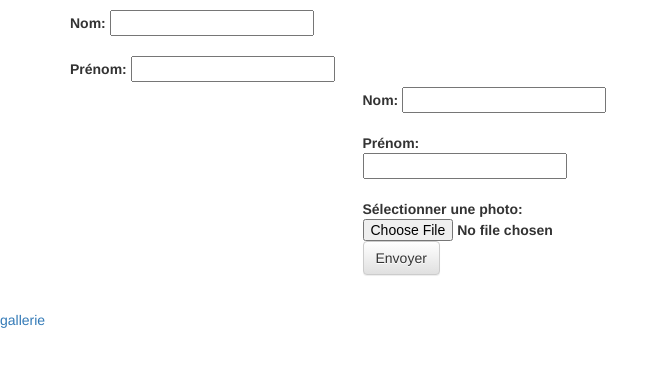
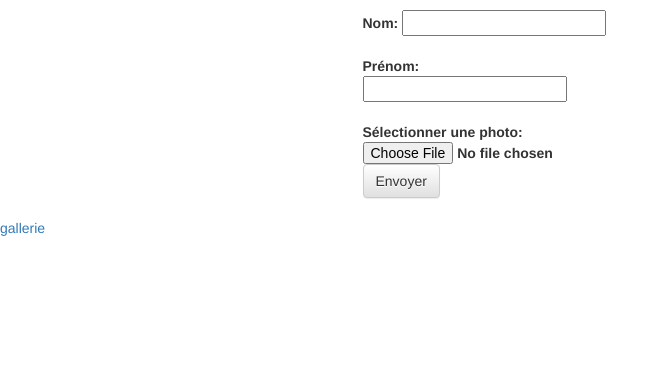
Before and after one commit to christianJCK/lyon_hack_102016_david_christian, a PHP site: page / in a window 1280 px wide. Shown: the part 60-427 px from the top of the page, without its empty margins (0-669 px from the left). Run offline with PHP 8.4, Linux system fonts and the light colour scheme.

Commit message:
no inch further

```diff
--- a/public/index.php
+++ b/public/index.php
@@ -11,18 +11,6 @@
             <section class="container-fluid">
                 <div class="container">
                     <form name="contact" action="../src/form.php" method="post">
-
-                        <div class="form-group">
-                            <label>Nom:
-                                <input type="text" value="" name="prenom"/>
-                                <br/>
-                            </label>
-                        </div>
-                        <div class="form-group">
-                            <label>Prénom:
-                                <input type="text" value="" name="nom"/>
-                                <br/>
-                            </label>
 
                         <div class="row">
                             <div class="col-md-offset-3 col-md-3">
```
